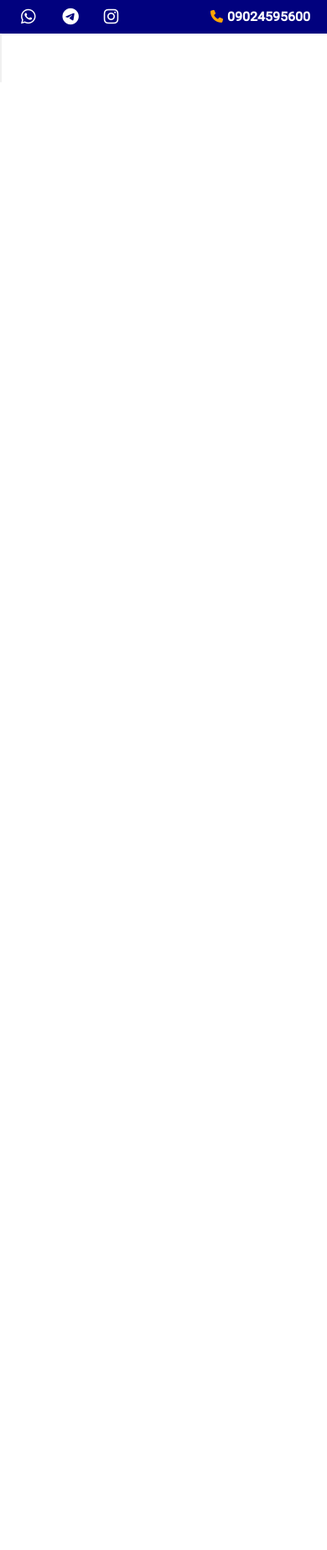
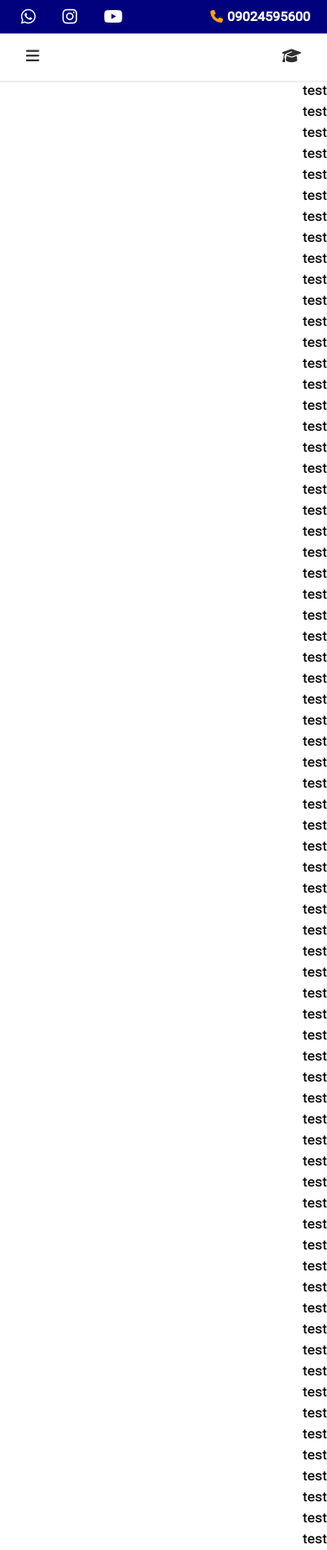
Before and after one commit to aarsalannazari/Programming-Website, a plain HTML site: page app/index.html in a window 390 px wide. Shown: the whole page at 84% size. Before the commit the page ends 844 px from the top, so only its background shows below. Drawn offline with Linux system fonts and the light colour scheme; files whose address does not match are found by name.

Commit message:
first commit

```diff
--- a/app/assets/css/_contact.css
+++ b/app/assets/css/_contact.css
@@ -5,6 +5,12 @@
       display: none;
     }
   }
+
+@media only screen and (max-width: 447px) {
+  .mq-hd-447 {
+    display: none;
+  }
+}
 
   @media only screen and (max-width: 500px) {
 
--- a/app/assets/css/_navbar.css
+++ b/app/assets/css/_navbar.css
@@ -5,6 +5,8 @@
   }
 
   .nav {
+    width: 100%;
+    height: 56px;
     background-color: white;
     overflow: hidden;
     box-shadow: 1px 1px 1px 1px #efefef;
@@ -46,7 +48,7 @@
     .nav.nav.responsive a.icon {
       position: absolute;
       top: 0;
-      left: 0;
+      left: 14px;
     }
 
     .nav.nav.responsive a {
--- a/app/index.html
+++ b/app/index.html
@@ -34,7 +34,7 @@
               ><i class="fa-brands fa-whatsapp"></i
             ></a>
             <a href="https://t.me/aarsalannazari" target="_blank"
-              ><i class="fa-brands fa-telegram"></i
+              ><i class="fa-brands fa-telegram mq-hd-447"></i
             ></a>
             <a href="#" target="_blank" class="mq-hd-845"
               ><i class="fa-brands fa-facebook"></i
@@ -87,6 +87,77 @@
     </nav>
     <!-- end navbar section -->
 
+    <p>test</p>
+    <p>test</p>
+    <p>test</p>
+    <p>test</p>
+    <p>test</p>
+    <p>test</p>
+    <p>test</p>
+    <p>test</p>
+    <p>test</p>
+    <p>test</p>
+    <p>test</p>
+    <p>test</p>
+    <p>test</p>
+    <p>test</p>
+    <p>test</p>
+    <p>test</p>
+    <p>test</p>
+    <p>test</p>
+    <p>test</p>
+    <p>test</p>
+    <p>test</p>
+    <p>test</p>
+    <p>test</p>
+    <p>test</p>
+    <p>test</p>
+    <p>test</p>
+    <p>test</p>
+    <p>test</p>
+    <p>test</p>
+    <p>test</p>
+    <p>test</p>
+    <p>test</p>
+    <p>test</p>
+    <p>test</p>
+    <p>test</p>
+    <p>test</p>
+    <p>test</p>
+    <p>test</p>
+    <p>test</p>
+    <p>test</p>
+    <p>test</p>
+    <p>test</p>
+    <p>test</p>
+    <p>test</p>
+    <p>test</p>
+    <p>test</p>
+    <p>test</p>
+    <p>test</p>
+    <p>test</p>
+    <p>test</p>
+    <p>test</p>
+    <p>test</p>
+    <p>test</p>
+    <p>test</p>
+    <p>test</p>
+    <p>test</p>
+    <p>test</p>
+    <p>test</p>
+    <p>test</p>
+    <p>test</p>
+    <p>test</p>
+    <p>test</p>
+    <p>test</p>
+    <p>test</p>
+    <p>test</p>
+    <p>test</p>
+    <p>test</p>
+    <p>test</p>
+    <p>test</p>
+    <p>test</p>
+
     <script src="assets/js/main.js"></script>
   </body>
 </html>
```
